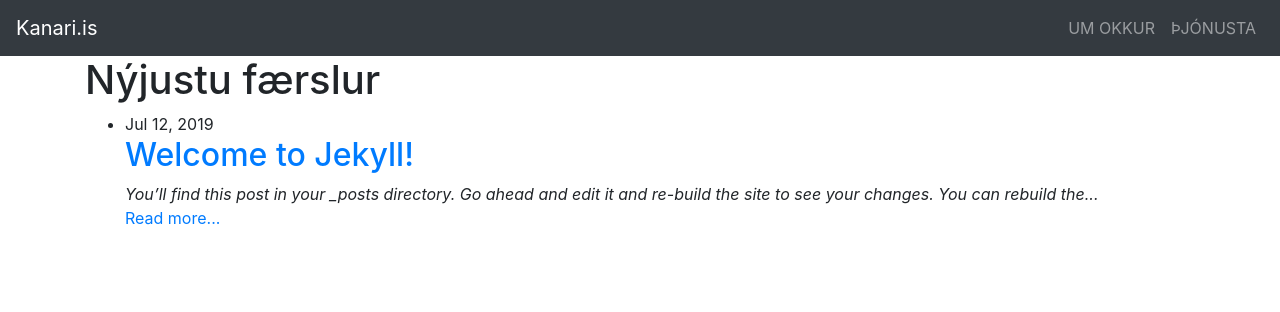
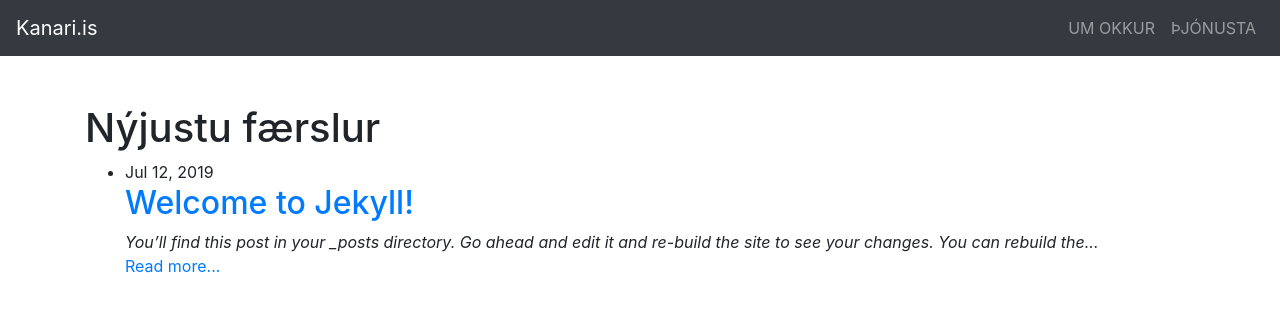
Before and after one commit to thorunnjons/kanari, a Jekyll site: the page built from index.md, in a window 1280 px wide. Shown: the top 312 px of the page. Built offline with Jekyll 4.4.1, drawn with Linux system fonts in a browser that asks for light colours.

Commit message:
Add spacing

```diff
--- a/_layouts/default.html
+++ b/_layouts/default.html
@@ -7,7 +7,7 @@
 
     {%- include nav.html -%}
 
-    <main class="container">
+    <main class="container mt-5">
       <div class="">
         {{ content }}
       </div>
```
